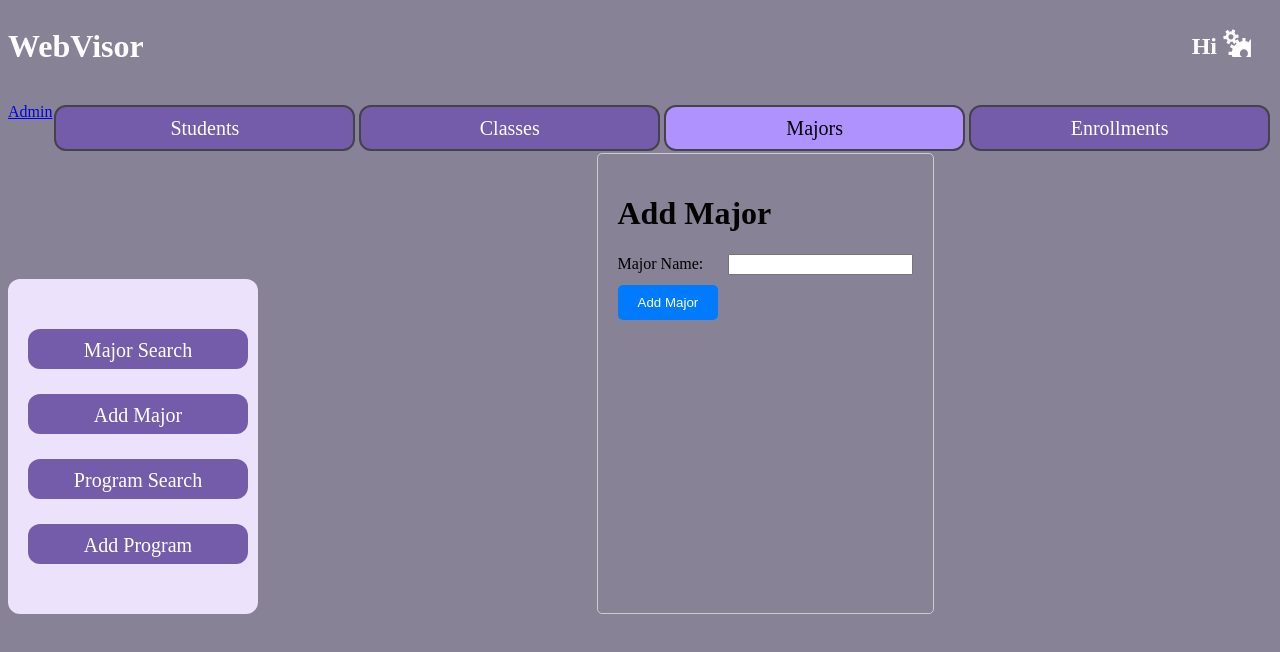
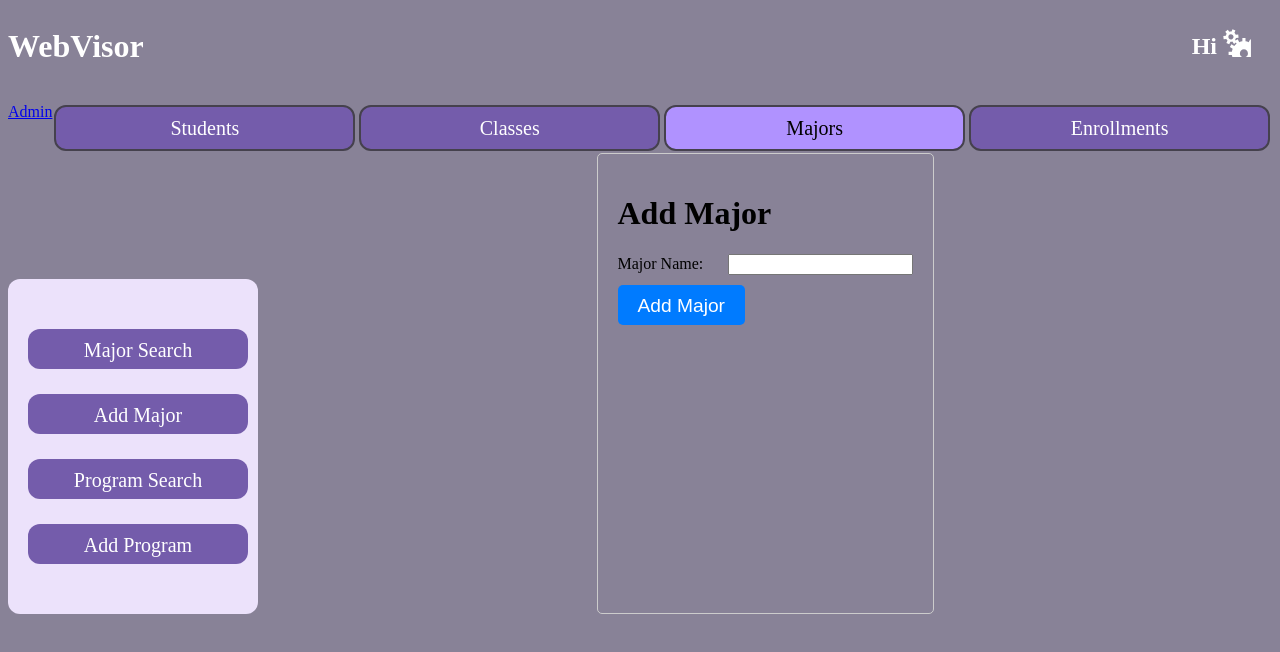
Before and after one commit to groverari/CWU-WebVisor, a React (Vite) app in the folder frontend/: page /home/major/addMajor in a window 1280 px wide. Shown: the top 652 px of the page. Built offline with nearby package versions, Linux system fonts and the light colour scheme; no server answers; sample sign-in values are in the browser's storage; a web font is replaced by a local one.

Commit message:
finished student add

```diff
--- a/frontend/src/components/PopUp/LoadingScreen/loading.styles.scss
+++ b/frontend/src/components/PopUp/LoadingScreen/loading.styles.scss
@@ -1,3 +1,5 @@
+@use '../../../App.scss';
+
 .loading {
   display: flex;
   justify-content: center;
@@ -13,7 +15,7 @@
   width: 50px;
   height: 50px;
   border: 10px solid #dddddd;
-  border-top-color: #009579;
+  border-top-color: App.$button-highlight;
   border-radius: 50%;
   transform: rotate(0.16turn);
   animation: loading 1s ease infinite;
--- a/frontend/src/mixins.scss
+++ b/frontend/src/mixins.scss
@@ -33,7 +33,6 @@ $corner-radius: 5px;
 
   &:hover {
     background: #fff;
-    color: #1aab8a;
     scale: 1.2;
   }
   &:before,
--- a/frontend/src/pages/students/student-add/student-add.jsx
+++ b/frontend/src/pages/students/student-add/student-add.jsx
@@ -196,7 +196,9 @@ const AddStudent = () => {
         onClose={confClose}
         open={conf}
         yesClick={confYes}
-        message="Are you sure you would like to add a student? Only super users can delete added students."
+        message="Are you sure you would like to add a student?
+        Only super users can delete added students.
+        This student will be assigned to you by default."
         button_text="Add Student"
       />
       <LoadingScreen open={isLoading} />
--- a/frontend/src/pages/students/student-add/student-add.scss
+++ b/frontend/src/pages/students/student-add/student-add.scss
@@ -1,3 +1,5 @@
+@use '../../../App.scss';
+@import '../../../mixins.scss';
 .form-container {
   max-width: 600px;
   margin: 0 auto;
@@ -18,12 +20,7 @@
 }
 
 .submit-btn {
-  background-color: #007bff;
-  color: #fff;
-  padding: 10px 20px;
-  border: none;
-  border-radius: 5px;
-  cursor: pointer;
+  @include update_button(40px);
 }
 
 .submit-btn:hover {
```
